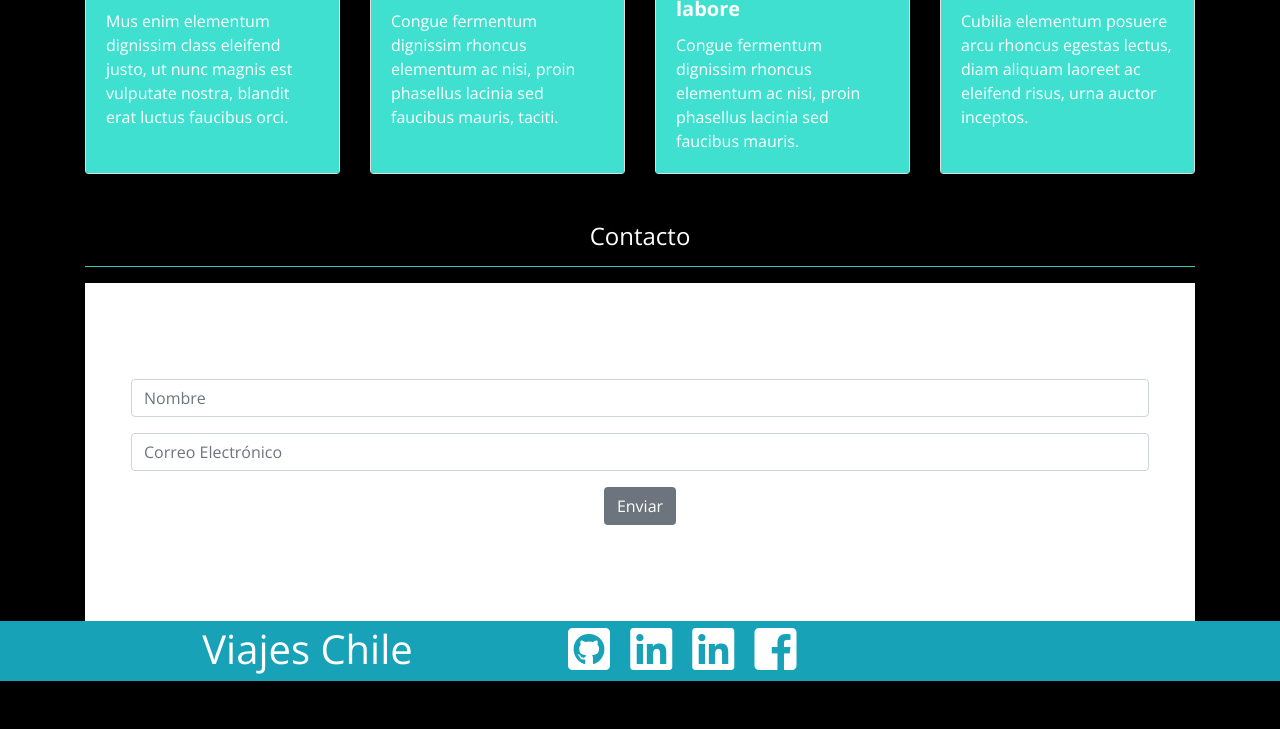
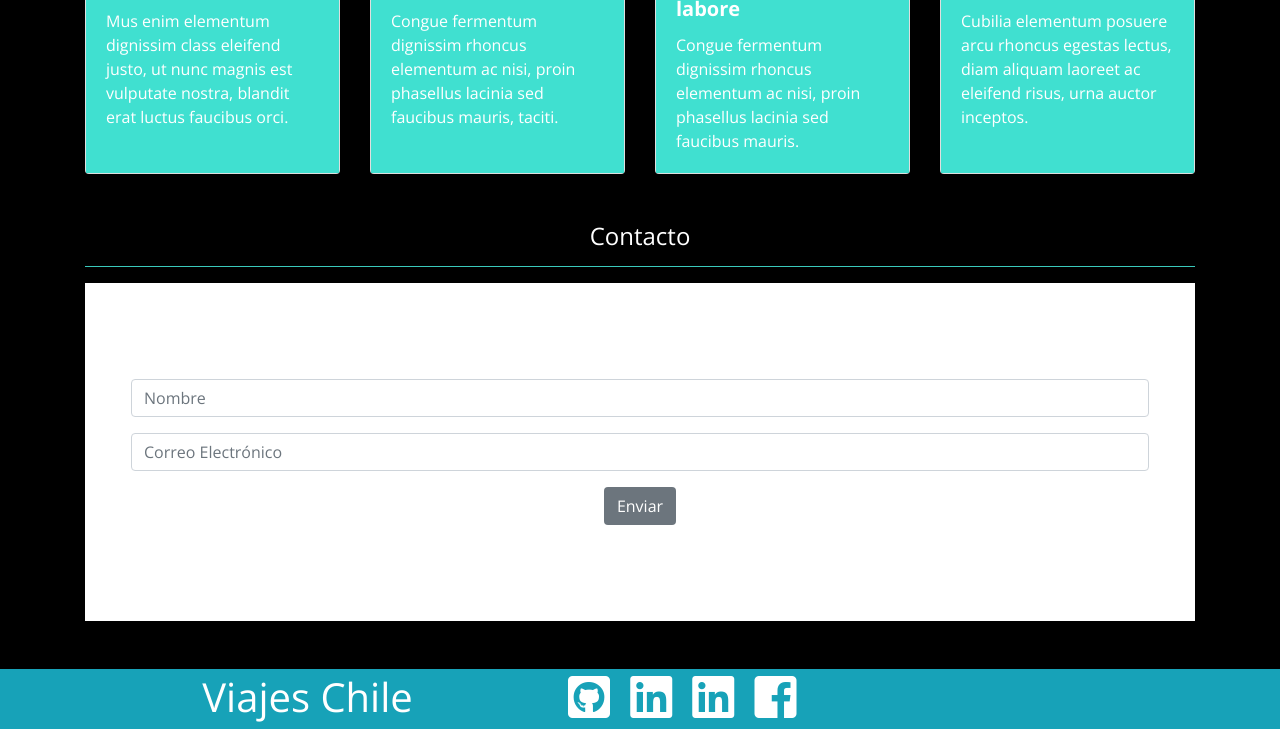
Before and after one commit to JorgeIe/Prueba1, a plain HTML site: page index.html in a window 1280 px wide. Shown: the part 1680-2409 px from the top of the page. Before the commit the page ends 2361 px from the top, so only its background shows below. Drawn offline with nearby package versions, Linux system fonts and the light colour scheme; a script that the page names is missing.

Commit message:
Cambio en Contacto section class de pt-5 a py-5 para espacio con Footer

```diff
--- a/index.html
+++ b/index.html
@@ -193,7 +193,7 @@
   </section>
 
    <!-- Contacto -->
-   <section id="Contacto" class="pt-5 container">
+   <section id="Contacto" class="py-5 container">
 
     <div>
       <h4 class="text-center">Contacto</h4>
```
